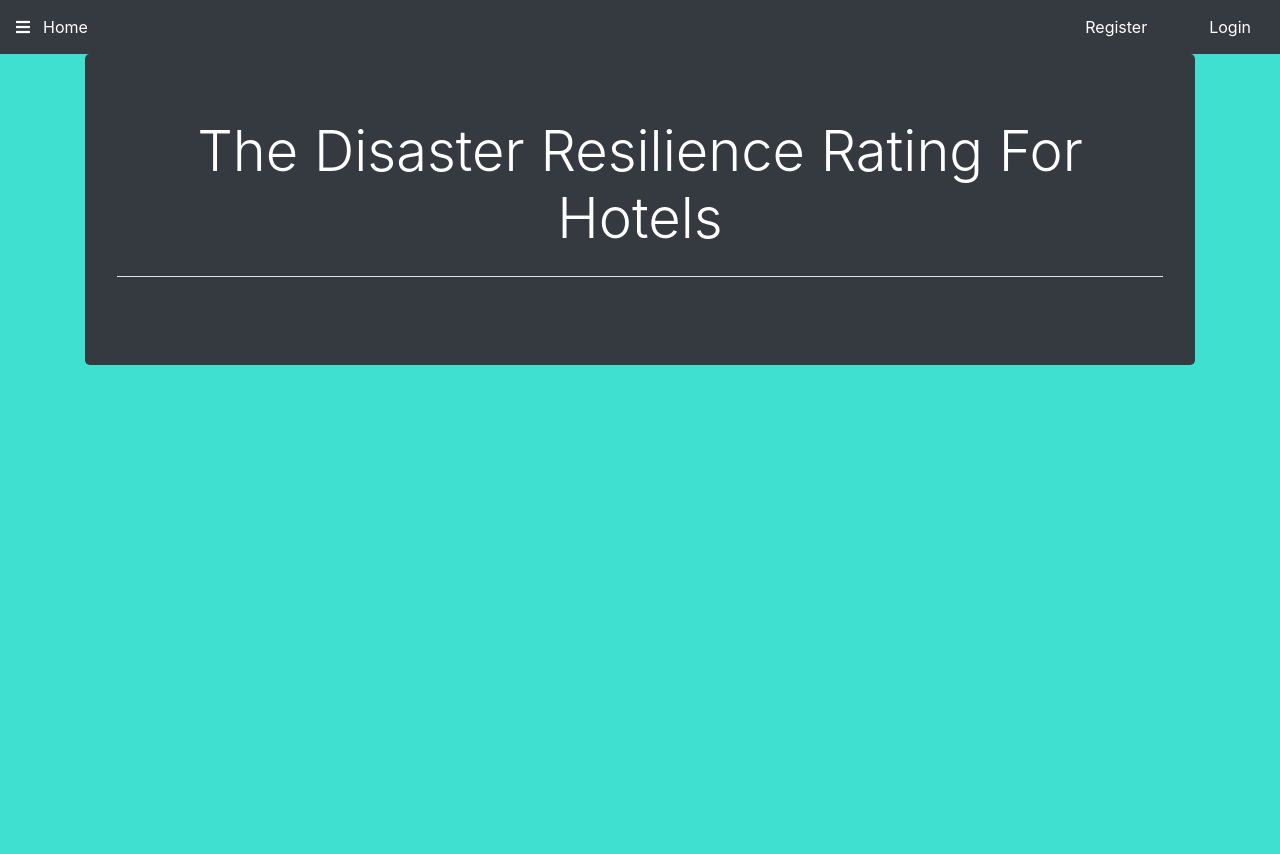
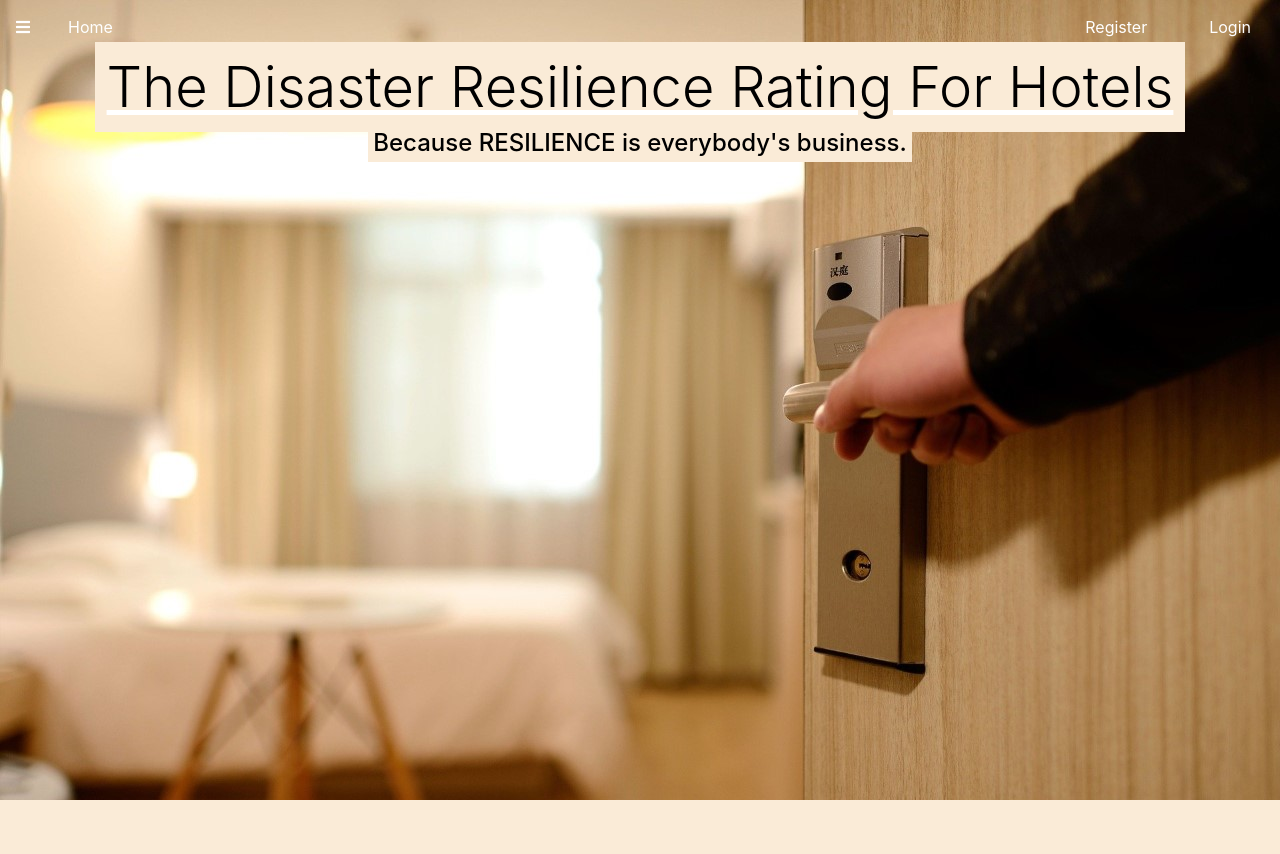
Before and after one commit to HotelDRRating/HotelDRRating, a Flask app: page /home in a window 1280 px wide. After the commit the page ends 800 px from the top, so only its background shows below. Run offline with Flask 2, Linux system fonts and the light colour scheme; some libraries are stand-ins or nearby versions; some web fonts are replaced.

Commit message:
Updated, still lacking a lot of features and pages

```diff
--- a/response_send.py
+++ b/response_send.py
@@ -1,8 +1,8 @@
 import smtplib,ssl
 from email.mime.text import MIMEText
 from email.mime.multipart import MIMEMultipart
-sender_email = 'langw1460@gmail.com'#obfuscate later
-password = 'lol1234xd'#obfuscate later
+sender_email = 'langw1460@gmail.com'#change and obfuscate later
+password = 'lol1234xd'#change and obfuscate later
 def send_appreciation_email(email:str):
     if '@' not in email:
         raise Exception
--- a/server.py
+++ b/server.py
@@ -1,12 +1,15 @@
 from flask import Flask,redirect,url_for,render_template,request,render_template_string
-
+from scripts import *
 __NULL__ = ""
 app = Flask(__name__)
 
-@app.route('/send_appreciation/_<string:test>')
+@app.route('/send_appreciation/')
 def send_appreciation(test):
-
-    return "<h1>"+test+"</h1>"
+    email = request.form.get('email')
+    msg = request.form.get('message')
+    mailer = emailing()
+    mailer.send_thank_you(email=email)
+    return redirect('/contact_us')
 @app.route('/')
 def index():
     return redirect('/home', code=302)
@@ -15,7 +18,7 @@ def index():
 def home(login=0,username=__NULL__):
     #0 if the user is not logged in
     #1 if the user is logged in
-    if login is 0 and username is __NULL__:
+    if login == 0 and username == __NULL__:
         return render_template('main.html'),200
     else:
         return render_template('main-login-success.html',username=username),200
@@ -26,9 +29,14 @@ def register_user_hotel():
         fname = request.form.get('fullname')
         email = request.form.get('email')
         passw = request.form.get('password')
-
-
     return redirect('/main',code=302)
-
+@app.route('/login-auth', methods=["GET","POST"])
+def login_auth():
+    if request.method == "POST":
+        hotel = hotelDB()
+        email = request.form.get('email')
+        passw = request.form.get('password')
+        if hotel.login_auth(email, passw):
+            return redirect('/home')
 if __name__ == '__main__':
     app.run(debug=True)
--- a/static/css/styles.css
+++ b/static/css/styles.css
@@ -2,7 +2,7 @@
 	margin-left: 20px;
 }
 #bt{
-	color: white;
+	color: block;
 }
 #drp{
 	color: white;
@@ -14,3 +14,25 @@
 	text-decoration: none;
 	color: white;
 }
+body{
+	background-image: url('static/images/bg.jpg');
+}
+#home{
+	color: white;
+}
+#line{
+	background-color: white;
+}
+#title{
+	background: none;
+}
+.home-btn{
+	margin-left: 25px;
+}
+#mark-title{
+	background-color: antiquewhite;
+}
+#titleHeader{
+	text-decoration: underline;
+	text-decoration-color: white;
+}
--- /dev/null
+++ b/static/js/event.js
@@ -0,0 +1,8 @@
+$(document).ready(function(){
+    $('.side').click(function(e){
+$('#mySidenav').css('width','300px')
+})
+$('.closebtn').click(function(e){
+    $('#mySidenav').css('width','0px')
+})
+    })
--- a/static/js/events.js
+++ /dev/null
@@ -1,6 +0,0 @@
-$('.side').click(function(e){
-    $('#mySidenav').css('width','300px')
-})
-$('.closebtn').click(function(e){
-    $('#mySidenav').css('width','0px')
-})
--- a/templates/base.html
+++ b/templates/base.html
@@ -10,37 +10,27 @@
 <link rel="stylesheet" href="{{ url_for('static',filename='css/fonts.css')}}">
 <link rel="stylesheet" href="{{ url_for('static',filename='css/sidebar.css')}}">
 <link rel="stylesheet" href="{{ url_for('static',filename='css/styles.css')}}">
-<style>
-	#home{
-		color: white;
-	}
-	#line{
-		background-color: white;
-	}
-	#test{
-		width: 100%;
-		height: 100%;
-		background-color: turquoise;
-	}
-</style>
-<script src="{{ url_for('static',filename='js/events.js')}}"></script>
+<script src="{{ url_for('static',filename='js/event.js')}}"></script>
 <head>
 <body>
-    <nav class="navbar navbar-expand-sm bg-dark sticky-top">
-
-	<a href="#" id="home" class="side"><span class="fas fa-bars"></span></a>
-
+    <nav class="navbar navbar-expand-sm sticky-top" id="nav">
+		<a href="#" id="home" class="side"><span class="fas fa-bars"></span></a>
 
 		<ul class="navbar-nav mr-auto">
+
 			<li class="nav-item">
-				<div class="dropdown">
-  <a class="btn " id="home" href="/home">Home
-  </a>
-
-</div>
+				<a class="btn home-btn" id="home" href="/home">Home
+				</a>
 
 			</li>
 		</ul>
+		<div id="mySidenav" class="sidenav">
+			<a href="#" class="closebtn">&times;</a>
+			<a href="#">About</a>
+			<a href="#">Services</a>
+			<a href="#">Clients</a>
+			<a href="#">Contact</a>
+			</div>
 		{% block content %}
 		{% endblock %}
 
--- a/templates/main.html
+++ b/templates/main.html
@@ -15,20 +15,24 @@ The Disaster Resilience Rating For Hotels - Home
 </ul>
 
 </nav>
-<div id="mySidenav" class="sidenav">
-<a href="#" class="closebtn">&times;</a>
-<a href="#">About</a>
-<a href="#">Services</a>
-<a href="#">Clients</a>
-<a href="#">Contact</a>
+<div class="container-fluid"	id="test">
+    <div class="container">
+        <div class="row" id="row">
+            <div class="col">
+                <center><h1 class="display-4" id="titleHeader"><mark id="mark-title">The Disaster Resilience Rating For Hotels</mark></h1>
+
+                </center>
+            </div>
+        </div>
+        <div class="row" id="row">
+            <div class="col" >
+                <center><h4 ><mark id="mark-title">Because RESILIENCE is everybody's business.</mark></h4></center>
+            </div>
+        </div>
+    </div>
+
 </div>
-<div class="container-fluid"	id="test">
-<div class="container">
-    <div class="jumbotron bg-dark align-content-center">
-        <h1 class="display-4" id="home"><center>The Disaster Resilience Rating For Hotels</center></h1>
-        <hr class="my-4" id="line">
-    </div>
-</div>
+
 </div>
 
 {% endblock %}
```
Also changed, not shown: scripts.py (+70 -8 lines), templates/main-login-success.html (+12 -12 lines), static/images/bg.jpg (added).
